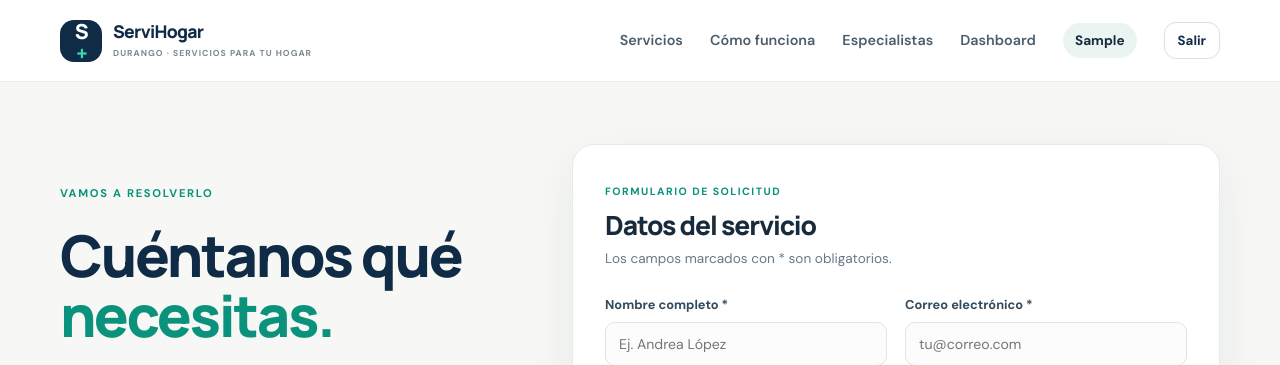
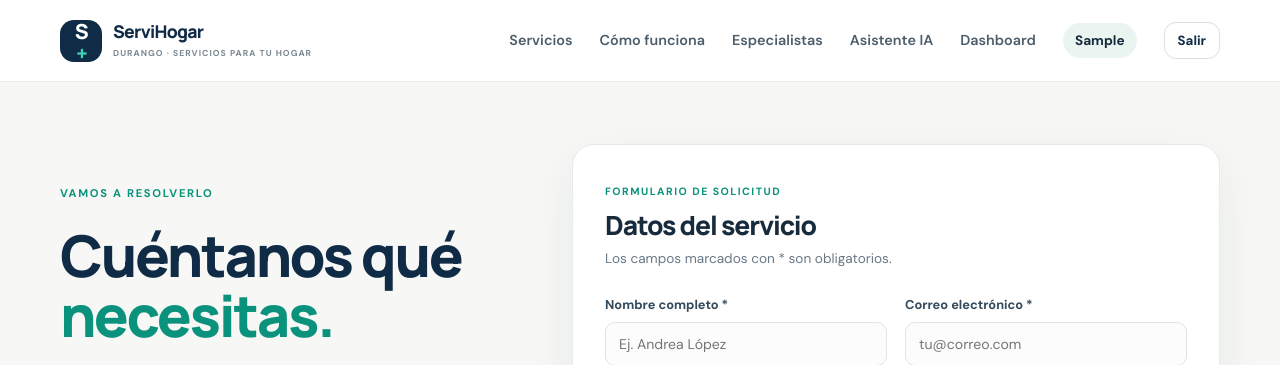
Before and after one commit to EdgarCastanon/Proyecto_ServiHogar, a Flask app: page /cotizar in a window 1280 px wide. Shown: the top 365 px of the page. Run offline with Flask 3, Linux system fonts and the light colour scheme; the visitor is signed in with stand-in values (Sample User, id 1); tables that the repository leaves empty hold one stand-in row (values such as "Sample post").

Commit message:
Añade acceso al asistente IA en la navegación

```diff
--- a/templates/base.html
+++ b/templates/base.html
@@ -18,6 +18,7 @@
       <a href="{{ url_for('index') }}#como-funciona">Cómo funciona</a>
       <a href="{{ url_for('directorio_especialistas') }}">Especialistas</a>
       {% if current_user %}
+        <a href="{{ url_for('asistente_ia') }}">Asistente IA</a>
         {% if current_user.role == 'cliente' %}<a href="{{ url_for('portal') }}">Mis solicitudes</a>{% endif %}
         {% if current_user.role == 'especialista' %}<a href="{{ url_for('especialista') }}">Panel especialista</a>{% endif %}
         {% if current_user.role in ['admin','gerente','analista'] %}<a href="{{ url_for('dashboard') }}">Dashboard</a>{% endif %}
```
